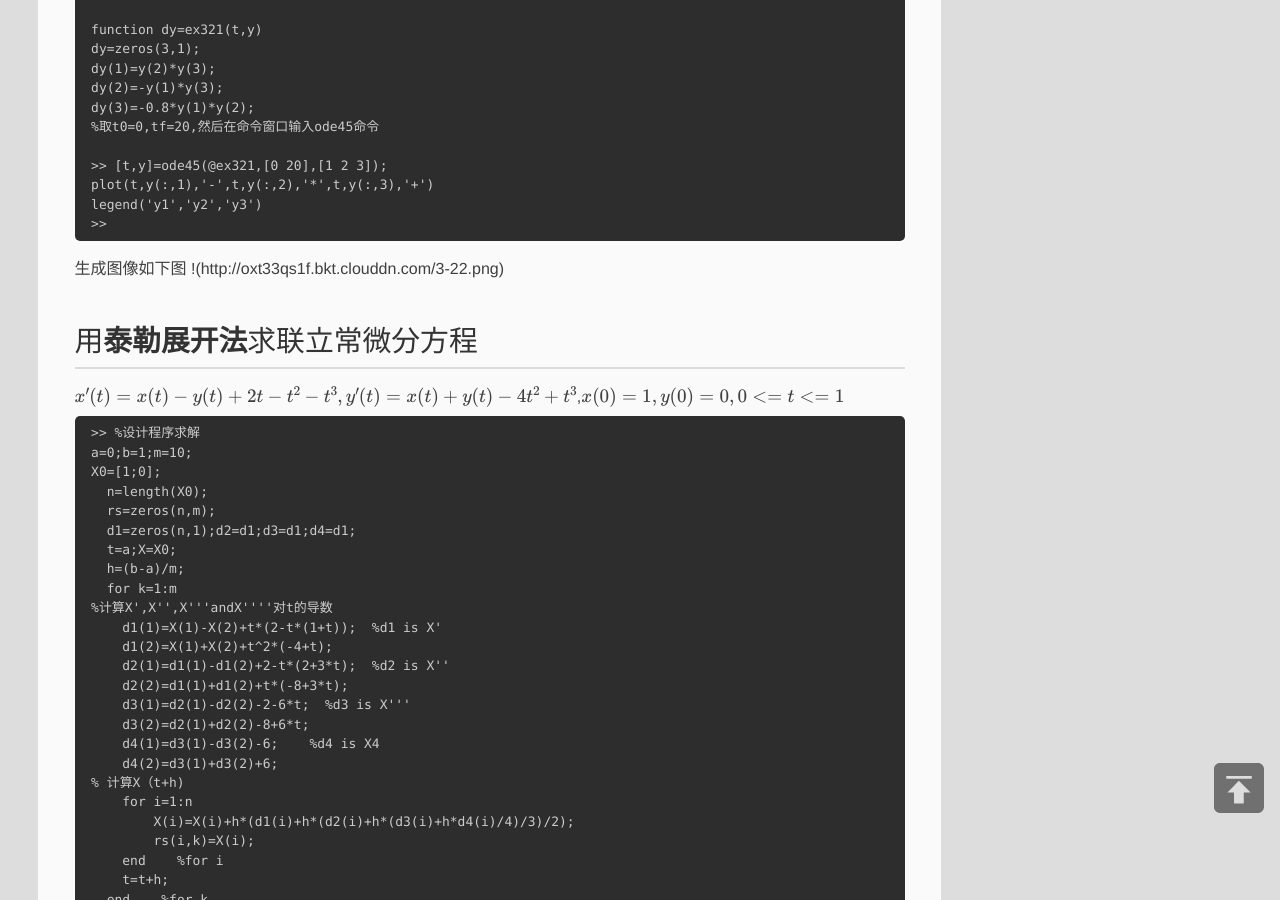
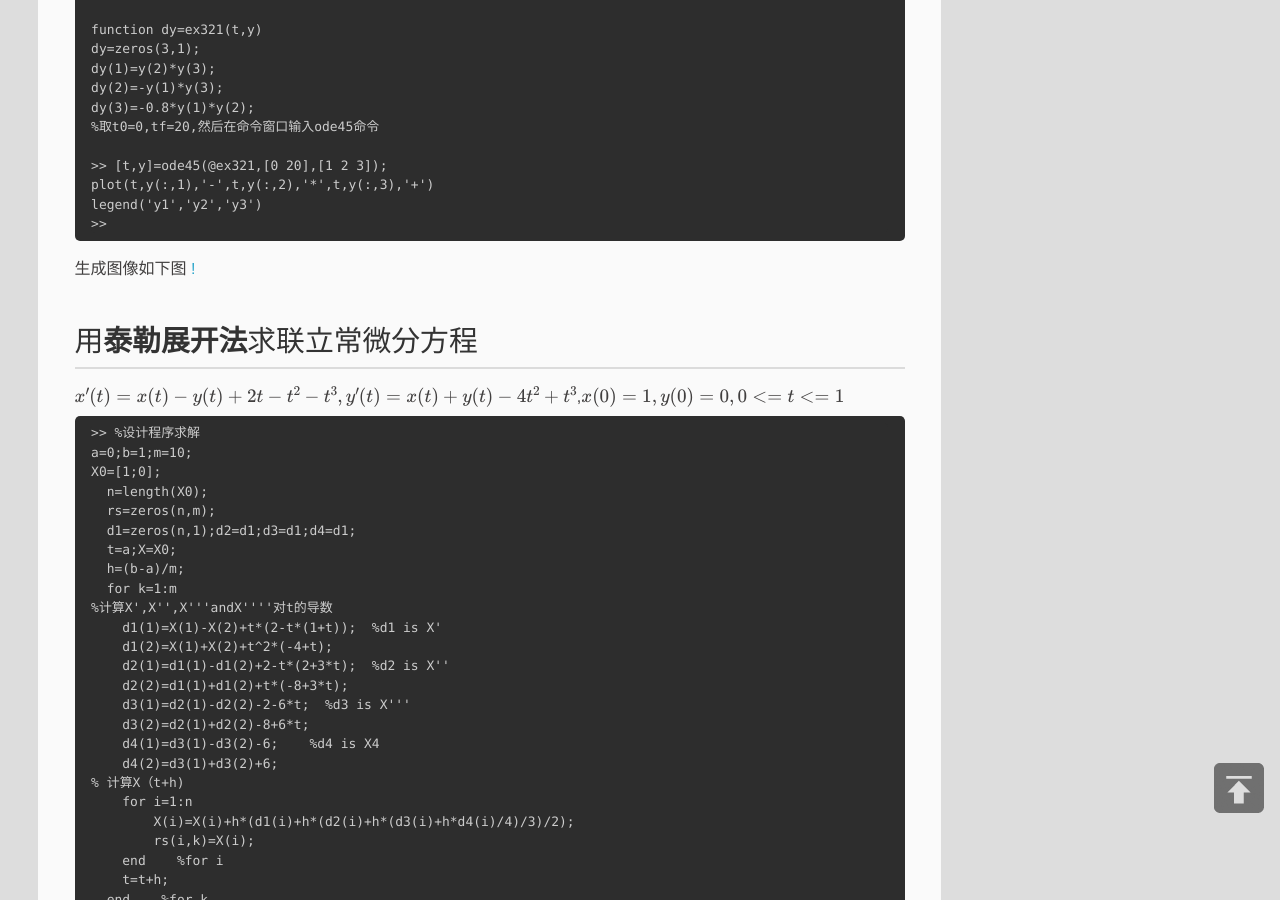
Before and after one commit to ZushengZhao/ZushengZhao.github.io, a Jekyll site: the page built from _posts/2018-3-27-MATLAB学习笔记_2：数值计算(2).md, in a window 1280 px wide and 900 px high, scrolled down 1392 px. Built offline with Jekyll 4.4.1, drawn with Linux system fonts in a browser that asks for light colours; formulas are drawn with MathJax 3.

Commit message:
Update 2018-3-27-MATLAB学习笔记_2：数值计算(2).md

````diff
--- a/_posts/2018-3-27-MATLAB学习笔记_2：数值计算(2).md
+++ b/_posts/2018-3-27-MATLAB学习笔记_2：数值计算(2).md
@@ -70,7 +70,7 @@ legend('y1','y2','y3')
 ```
 
 生成图像如下图
-!(http://oxt33qs1f.bkt.clouddn.com/3-22.png)
+[!](http://oxt33qs1f.bkt.clouddn.com/3-22.png)
 
 ##  用**泰勒展开法**求联立常微分方程
 
````
